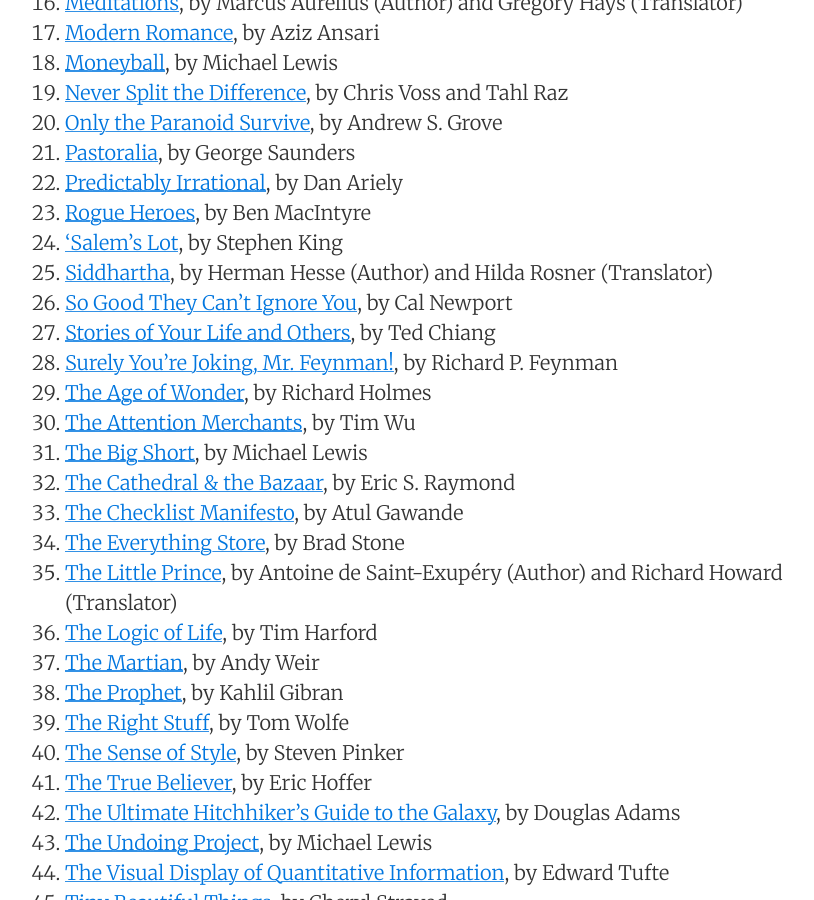
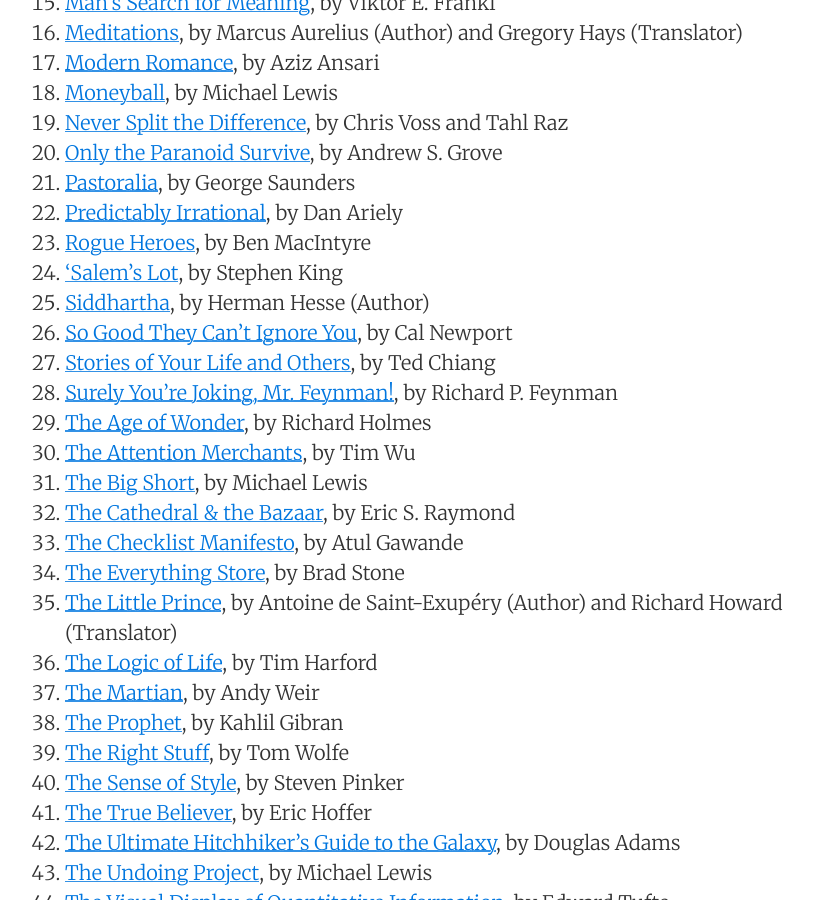
Before and after one commit to sewardlee337/sewardlee337.github.io, a Jekyll site: the page built from readinglist.md, in a window 1280 px wide and 900 px high, scrolled down 4786 px. Shown: the whole window, without its empty margins (195-1009 px from the left). Built offline with Jekyll 4.4.1, drawn with Linux system fonts in a browser that asks for light colours; nearby versions of some CDN libraries; some of the changed text lies outside the part shown.

Commit message:
update reading list

```diff
--- a/readinglist.md
+++ b/readinglist.md
@@ -169,7 +170,7 @@
 1. [Predictably Irrational](http://amzn.to/2F37wGU), by Dan Ariely
 1. [Rogue Heroes](http://amzn.to/2F6fEXr), by Ben MacIntyre
 1. ['Salem's Lot](http://amzn.to/2FtobB9), by Stephen King
-1. [Siddhartha](http://amzn.to/2Fueume), by Herman Hesse (Author) and Hilda Rosner (Translator)
+1. [Siddhartha](http://amzn.to/2Fueume), by Herman Hesse (Author)
 1. [So Good They Can't Ignore You](http://amzn.to/2HIzExL), by Cal Newport
 1. [Stories of Your Life and Others](http://amzn.to/2Ck0A7v), by Ted Chiang
 1. [Surely You're Joking, Mr. Feynman!](http://amzn.to/2sRppU9), by Richard P. Feynman
```
Also changed, not shown: other parts of readinglist.md (+1 -0 lines).
